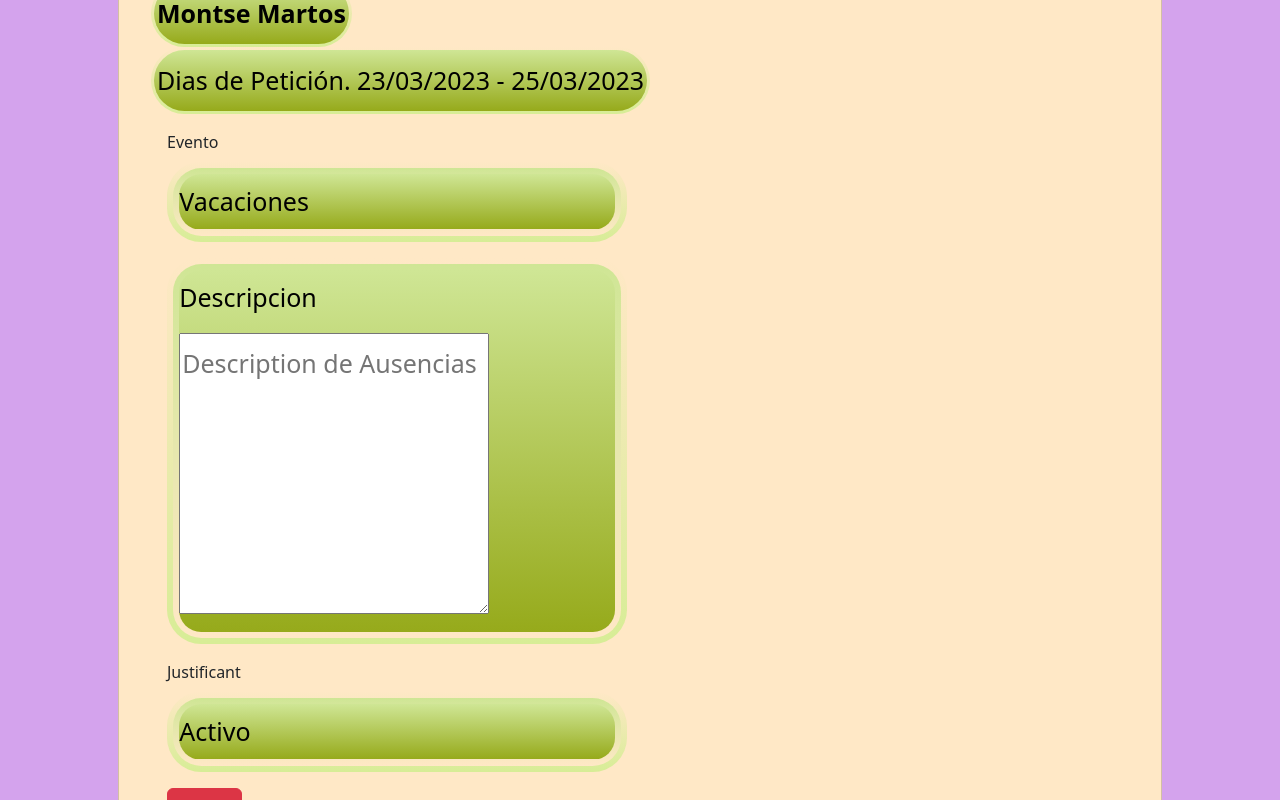
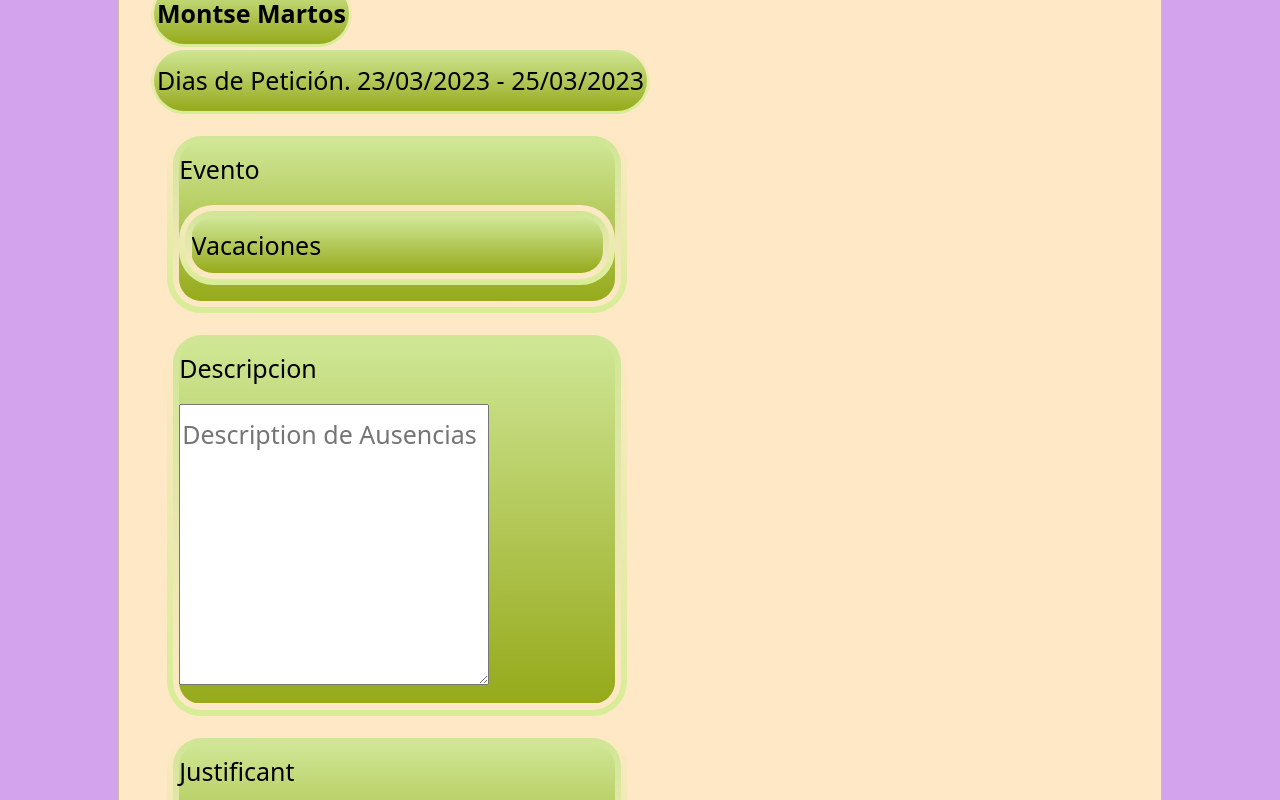
Before and after one commit to birdsinyourgarden/front-end-react-final-proyect, a React (Vite) app: page /absences in a window 1280 px wide. Shown: the part 320-1120 px from the top of the page. Built offline with nearby package versions, Linux system fonts and the light colour scheme; a web font is replaced by a local one.

Commit message:
change shapes and situates

```diff
--- a/src/views/absences/Absences.jsx
+++ b/src/views/absences/Absences.jsx
@@ -19,7 +19,7 @@ const  Absences= () => {
                </table>
                </div>
                <Card.Body>
-               <Form.Group>
+               <Form.Group className="mb-3" controlId="event">
                   <Form.Label>Evento</Form.Label>
                         <Form.Select className="mb-3" controlId="employeeSector">
                            <option value="Vacaciones">Vacaciones</option>
@@ -42,7 +42,7 @@ const  Absences= () => {
                      <textarea type="text" placeholder="Description de Ausencias" rows="5"/>
                </Form.Group>
 
-               <Form.Group>
+               <Form.Group className="mb-3" controlId="justify">
                   <Form.Label>Justificant</Form.Label>
                      <Form.Select className="mb-3" controlId="employeeStatus">
                         <option value="true">Activo</option>
```
